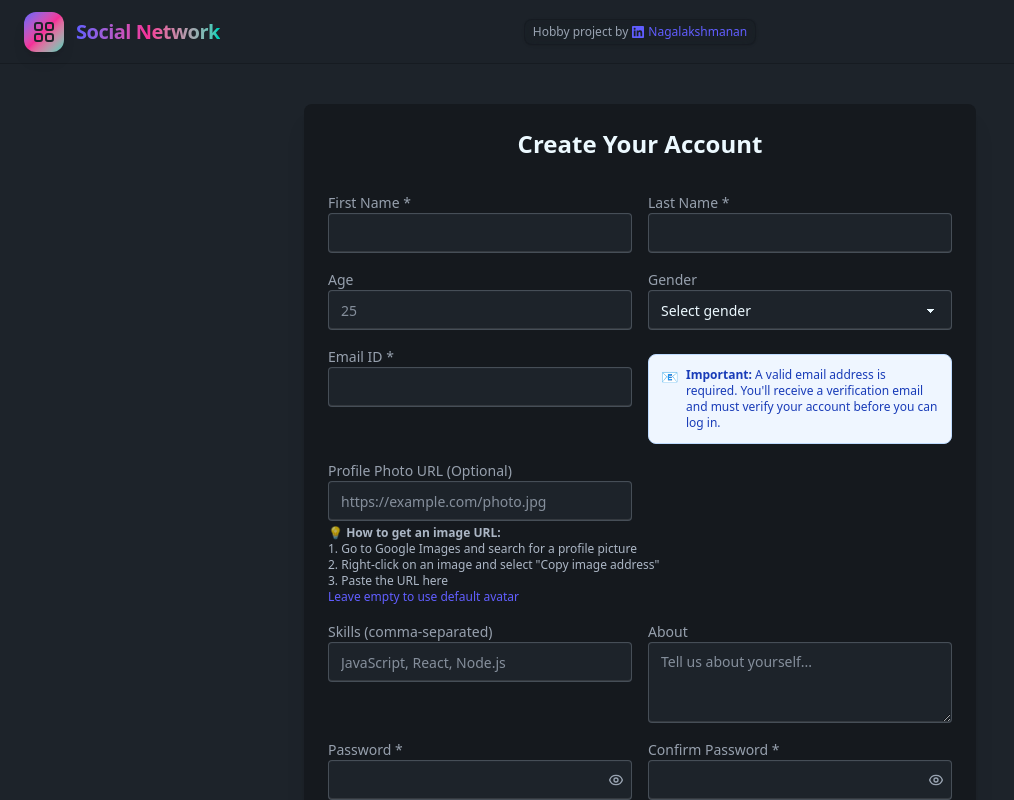
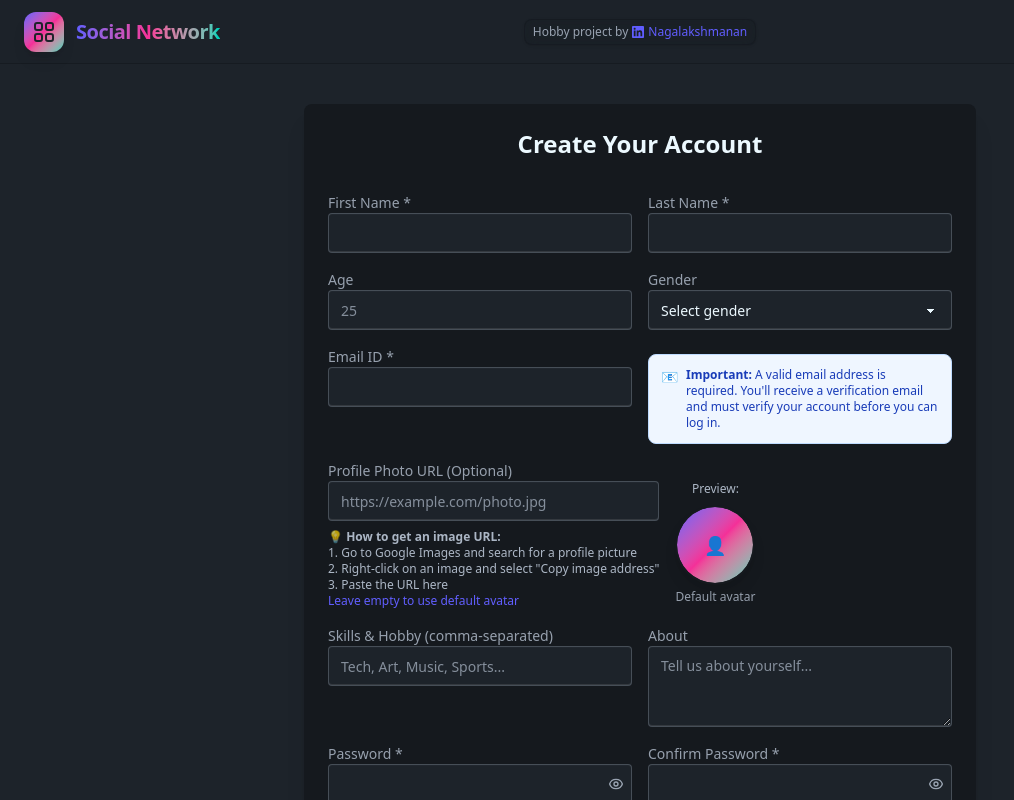
Before and after one commit to nagarajan1991/devtinder-web, a React (Vite) app: page /login in a window 1280 px wide. Both pictures are taken after a click on the button "New User? Sign up here". Shown: the top 800 px of the page, without its empty margins (0-1014 px from the left). Built offline with nearby package versions, Linux system fonts and the light colour scheme.

Commit message:
feat:avatar issue fix

```diff
--- a/src/components/Login.jsx
+++ b/src/components/Login.jsx
@@ -24,8 +24,35 @@ const Login = () => {
   const [showSuccessToast, setShowSuccessToast] = useState(false);
   const [successMessage, setSuccessMessage] = useState("");
   const [isResendingVerification, setIsResendingVerification] = useState(false);
+  const [imagePreviewError, setImagePreviewError] = useState(false);
+  const [isImageLoading, setIsImageLoading] = useState(false);
   const dispatch = useDispatch();
   const navigate = useNavigate();
+
+  // Handle photo URL change with preview
+  const handlePhotoUrlChange = (url) => {
+    setPhotoUrl(url);
+    setImagePreviewError(false);
+
+    if (url && url.trim()) {
+      setIsImageLoading(true);
+      setImagePreviewError(false);
+    } else {
+      setIsImageLoading(false);
+    }
+  };
+
+  // Handle image load success
+  const handleImageLoad = () => {
+    setIsImageLoading(false);
+    setImagePreviewError(false);
+  };
+
+  // Handle image load error
+  const handleImageError = () => {
+    setIsImageLoading(false);
+    setImagePreviewError(true);
+  };
 
   const handleLogin = async () => {
     try {
@@ -57,7 +84,53 @@ const Login = () => {
       return;
     }
 
+    // Validate age constraints
+    if (age && (isNaN(age) || age < 1 || age >= 100 || !Number.isInteger(Number(age)))) {
+      setError("Age must be a whole number between 1 and 99");
+      return;
+    }
+
+    // Image validation function
+    const validateImageUrl = (url) => {
+      return new Promise((resolve, reject) => {
+        if (!url || !url.trim()) {
+          // No URL provided, use default avatar
+          resolve(true);
+          return;
+        }
+
+        const img = new Image();
+        img.onload = () => {
+          // Image loads successfully
+          resolve(true);
+        };
+        img.onerror = () => {
+          // Image fails to load
+          reject(new Error("The provided image URL is invalid or cannot be accessed. Please use a different URL or leave it empty to use the default avatar."));
+        };
+
+        // Set timeout for image loading (5 seconds)
+        const timeout = setTimeout(() => {
+          reject(new Error("Image loading timed out. Please use a different URL or leave it empty to use the default avatar."));
+        }, 5000);
+
+        img.onload = () => {
+          clearTimeout(timeout);
+          resolve(true);
+        };
+        img.onerror = () => {
+          clearTimeout(timeout);
+          reject(new Error("The provided image URL is invalid or cannot be accessed. Please use a different URL or leave it empty to use the default avatar."));
+        };
+
+        img.src = url;
+      });
+    };
+
     try {
+      // Validate image URL before proceeding
+      await validateImageUrl(photoUrl);
+
       // Convert skills string to array (comma-separated)
       const skillsArray = skills.split(',').map(skill => skill.trim()).filter(skill => skill.length > 0);
 
@@ -92,7 +165,7 @@ const Login = () => {
       }, 8000);
 
     } catch (err) {
-      setError(err?.response?.data?.message || err?.response?.data || "Something went wrong");
+      setError(err?.message || err?.response?.data?.message || err?.response?.data || "Something went wrong");
     }
   };
 
@@ -251,10 +324,17 @@ const Login = () => {
                       type="number"
                       value={age}
                       className="input input-bordered"
-                      onChange={(e) => setAge(e.target.value)}
+                      onChange={(e) => {
+                        const value = e.target.value;
+                        // Only allow whole numbers between 1 and 99
+                        if (value === '' || (Number.isInteger(Number(value)) && Number(value) >= 1 && Number(value) < 100)) {
+                          setAge(value);
+                        }
+                      }}
                       placeholder="25"
                       min="1"
-                      max="120"
+                      max="99"
+                      step="1"
                     />
                   </label>
 
@@ -300,18 +380,24 @@ const Login = () => {
                     </div>
                   </div>
 
-                  <label className="form-control">
+
+                  <div className="form-control">
                     <div className="label">
                       <span className="label-text">Profile Photo URL (Optional)</span>
                     </div>
+
+                    {/* Photo URL Input and Preview Side by Side */}
+                    <div className="flex gap-4 items-start">
+                      {/* Input Field */}
+                      <div className="flex-1">
                         <input
                           type="url"
                           value={photoUrl}
-                      className="input input-bordered"
-                      onChange={(e) => setPhotoUrl(e.target.value)}
+                          className="input input-bordered w-full"
+                          onChange={(e) => handlePhotoUrlChange(e.target.value)}
                           placeholder="https://example.com/photo.jpg"
                         />
-                    <div className="label">
+                        <div className="label mt-2">
                           <span className="label-text-alt text-xs text-base-content/70">
                             💡 <strong>How to get an image URL:</strong><br/>
                             1. Go to Google Images and search for a profile picture<br/>
@@ -320,21 +406,63 @@ const Login = () => {
                             <span className="text-primary">Leave empty to use default avatar</span>
                           </span>
                         </div>
-                  </label>
+                      </div>
+
+                      {/* Profile Preview - Right Side */}
+                      <div className="flex flex-col items-center">
+                        <div className="text-xs text-base-content/70 mb-2">Preview:</div>
+                        <div className="relative w-20 h-20 border-2 border-base-300 rounded-full overflow-hidden bg-base-200 flex items-center justify-center shadow-lg">
+                          {isImageLoading && (
+                            <div className="absolute inset-0 flex items-center justify-center bg-base-200 rounded-full">
+                              <div className="loading loading-spinner loading-sm"></div>
+                            </div>
+                          )}
+                          {imagePreviewError ? (
+                            <div className="flex flex-col items-center justify-center text-xs text-error">
+                              <svg className="w-5 h-5 mb-1" fill="none" stroke="currentColor" viewBox="0 0 24 24">
+                                <path strokeLinecap="round" strokeLinejoin="round" strokeWidth={2} d="M12 9v2m0 4h.01m-6.938 4h13.856c1.54 0 2.502-1.667 1.732-2.5L13.732 4c-.77-.833-1.732-.833-2.5 0L4.268 16.5c-.77.833.192 2.5 1.732 2.5z" />
+                              </svg>
+                              <span className="text-center">Invalid</span>
+                            </div>
+                          ) : photoUrl && photoUrl.trim() ? (
+                            <img
+                              src={photoUrl}
+                              alt="Profile preview"
+                              className="w-full h-full object-cover rounded-full"
+                              onLoad={handleImageLoad}
+                              onError={handleImageError}
+                              style={{ display: isImageLoading ? 'none' : 'block' }}
+                            />
+                          ) : (
+                            <div className="w-full h-full bg-gradient-to-br from-primary via-secondary to-accent rounded-full flex items-center justify-center">
+                              <span className="text-white font-bold text-lg">
+                                {firstName && lastName ? `${firstName.charAt(0)}${lastName.charAt(0)}` : '👤'}
+                              </span>
+                            </div>
+                          )}
+                        </div>
+                        <div className="text-xs text-base-content/60 mt-1 text-center">
+                          {imagePreviewError ? 'Try different URL' :
+                           photoUrl && photoUrl.trim() ? 'Custom photo' :
+                           firstName && lastName ? 'Your initials' : 'Default avatar'}
+                        </div>
+                      </div>
+                    </div>
+                  </div>
                 </div>
 
                 {/* Skills and About Row */}
                 <div className="grid grid-cols-1 md:grid-cols-2 gap-4">
                   <label className="form-control">
                     <div className="label">
-                      <span className="label-text">Skills (comma-separated)</span>
+                      <span className="label-text">Skills & Hobby (comma-separated)</span>
                     </div>
                     <input
                       type="text"
                       value={skills}
                       className="input input-bordered"
                       onChange={(e) => setSkills(e.target.value)}
-                      placeholder="JavaScript, React, Node.js"
+                      placeholder="Tech, Art, Music, Sports..."
                     />
                   </label>
 
```
Lines whose indentation alone changed are shown as unchanged.
